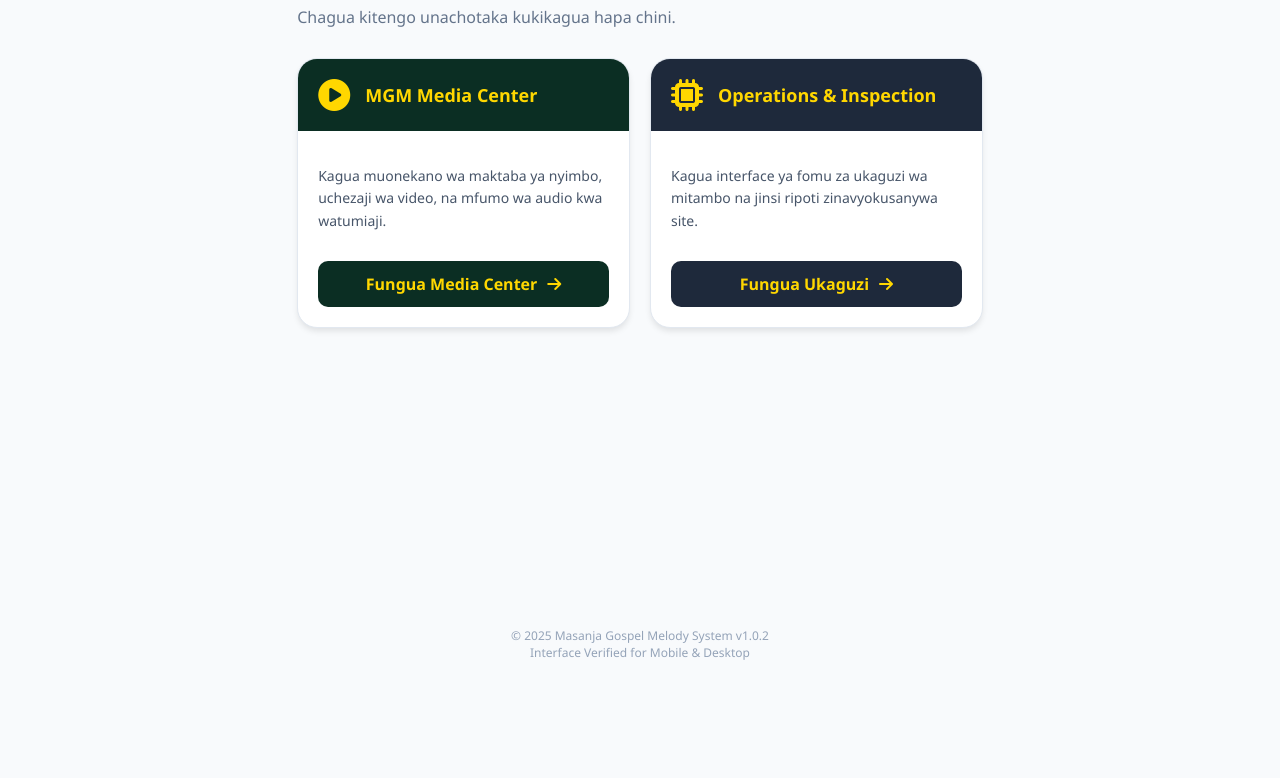
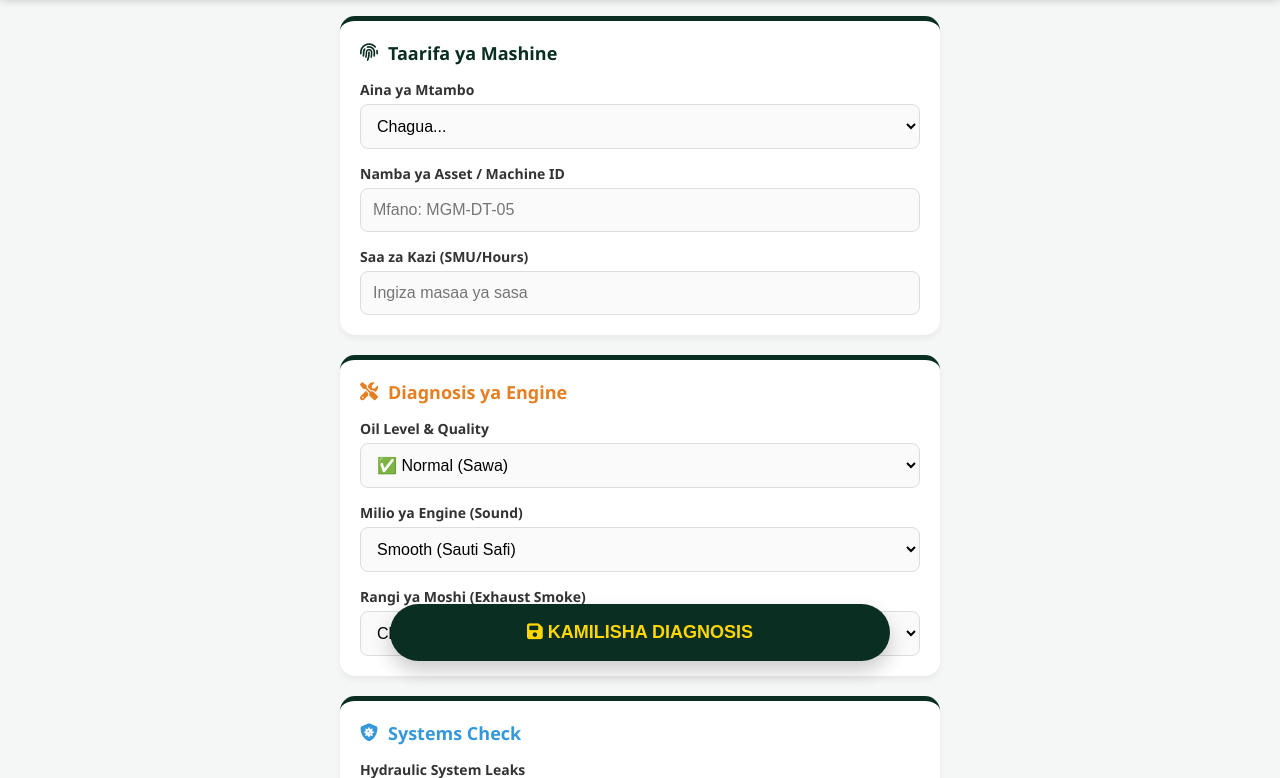
Before and after one commit to benmass1/Masanja-Systems-, a plain HTML site: page index.html in a window 1280 px wide. Shown: the part 119-897 px from the top of the page. Before the commit the page ends 800 px from the top, so only its background shows below. Drawn offline with Linux system fonts and the light colour scheme.

Commit message:
Update index.html

```diff
--- a/index.html
+++ b/index.html
@@ -3,158 +3,277 @@
 <head>
     <meta charset="UTF-8">
     <meta name="viewport" content="width=device-width, initial-scale=1.0">
-<title>MGM System Interface</title>
+    <title>MGM Machine Diagnosis | System</title>
     <link rel="stylesheet" href="https://cdnjs.cloudflare.com/ajax/libs/font-awesome/6.5.0/css/all.min.css">
 
     <style>
         :root {
-  --primary: #0b2e23; /* Kijani ya MGM */
-  --accent: #FFD700;  /* Dhahabu */
-  --bg: #f8fafc;
-  --card: #ffffff;
+            --primary: #0b2e23;
+            --accent: #FFD700;
+            --danger: #ff4d4d;
+            --success: #2ecc71;
+            --gray: #f4f7f6;
         }
 
         body {
-  font-family: 'Segoe UI', sans-serif;
+            font-family: 'Segoe UI', Tahoma, Geneva, Verdana, sans-serif;
             margin: 0;
-  background: var(--bg);
-  display: flex;
-  flex-direction: column;
-  min-height: 100vh;
+            background-color: var(--gray);
+            color: #333;
         }
 
-/* TOP NAVIGATION */
-nav {
+        /* HEADER */
+        header {
             background: var(--primary);
             color: var(--accent);
-  padding: 15px 20px;
-  display: flex;
-  justify-content: space-between;
-  align-items: center;
-  box-shadow: 0 2px 10px rgba(0,0,0,0.2);
+            padding: 20px;
+            text-align: center;
+            border-bottom: 4px solid var(--accent);
+            position: sticky;
+            top: 0;
+            z-index: 1000;
+            box-shadow: 0 2px 10px rgba(0,0,0,0.3);
         }
 
-.logo { font-weight: 800; font-size: 20px; letter-spacing: 1px; }
-
-/* MAIN DASHBOARD */
-.dashboard {
-  max-width: 1000px;
-  margin: 30px auto;
-  padding: 0 20px;
-  flex: 1;
+        .container {
+            max-width: 600px;
+            margin: 20px auto;
+            padding: 0 15px 100px;
         }
 
-.welcome-msg { margin-bottom: 30px; }
-.welcome-msg h1 { color: var(--primary); margin: 0; font-size: 24px; }
-.welcome-msg p { color: #64748b; margin: 5px 0 0; }
-
-/* GRID SYSTEM */
-.grid {
-  display: grid;
-  grid-template-columns: repeat(auto-fit, minmax(300px, 1fr));
-  gap: 20px;
+        /* CARD STYLE */
+        .diag-card {
+            background: white;
+            border-radius: 15px;
+            padding: 20px;
+            margin-bottom: 20px;
+            box-shadow: 0 4px 6px rgba(0,0,0,0.05);
+            border-top: 5px solid var(--primary);
         }
 
-/* SECTION CARDS */
-.section-card {
-  background: var(--card);
-  border-radius: 20px;
-  overflow: hidden;
-  box-shadow: 0 4px 6px -1px rgba(0,0,0,0.1);
-  transition: 0.3s;
-  border: 1px solid #e2e8f0;
+        .card-title {
+            font-size: 18px;
+            font-weight: bold;
+            color: var(--primary);
+            margin-bottom: 15px;
+            display: flex;
+            align-items: center;
+            gap: 10px;
         }
 
-.section-card:hover {
-  transform: translateY(-5px);
-  box-shadow: 0 20px 25px -5px rgba(0,0,0,0.1);
+        /* FORM ELEMENTS */
+        label {
+            display: block;
+            margin-top: 15px;
+            font-weight: 600;
+            font-size: 14px;
         }
 
-.card-header {
+        input, select, textarea {
+            width: 100%;
+            padding: 12px;
+            margin-top: 5px;
+            border: 1px solid #ddd;
+            border-radius: 8px;
+            font-size: 16px; /* Inazuia zoom-in kwenye iPhone */
+            box-sizing: border-box;
+            background: #fafafa;
+        }
+
+        input:focus {
+            border-color: var(--primary);
+            outline: none;
+            background: #fff;
+        }
+
+        /* STATUS GRID (Checkboxes/Buttons) */
+        .status-grid {
+            display: grid;
+            grid-template-columns: 1fr 1fr;
+            gap: 10px;
+            margin-top: 10px;
+        }
+
+        .status-btn {
+            padding: 10px;
+            border: 2px solid #ddd;
+            border-radius: 8px;
+            text-align: center;
+            cursor: pointer;
+            font-weight: bold;
+            transition: 0.3s;
+        }
+
+        /* COLOR CODES */
+        .ready { border-color: var(--success); color: var(--success); }
+        .not-ready { border-color: var(--danger); color: var(--danger); }
+
+        /* UPLOAD BUTTON */
+        .upload-area {
+            border: 2px dashed #3498db;
             padding: 20px;
+            text-align: center;
+            border-radius: 10px;
+            margin-top: 10px;
+            color: #3498db;
+            cursor: pointer;
+        }
+
+        /* FLOATING ACTION BUTTON (SAVE) */
+        .save-btn {
+            position: fixed;
+            bottom: 20px;
+            left: 50%;
+            transform: translateX(-50%);
+            width: 90%;
+            max-width: 500px;
             background: var(--primary);
             color: var(--accent);
-  display: flex;
-  align-items: center;
-  gap: 15px;
+            border: none;
+            padding: 18px;
+            border-radius: 50px;
+            font-size: 18px;
+            font-weight: bold;
+            box-shadow: 0 10px 20px rgba(0,0,0,0.2);
+            cursor: pointer;
+            z-index: 999;
         }
 
-.card-body { padding: 20px; }
-.card-body p { color: #475569; font-size: 14px; line-height: 1.6; }
-
-.btn {
-  display: inline-flex;
-  align-items: center;
-  gap: 10px;
-  background: var(--primary);
-  color: var(--accent);
-  padding: 12px 20px;
-  border-radius: 10px;
-  text-decoration: none;
-  font-weight: 600;
-  margin-top: 15px;
-  width: 100%;
-  justify-content: center;
-  box-sizing: border-box;
+        .save-btn:active {
+            transform: translateX(-50%) scale(0.95);
         }
 
-.btn:hover { background: #145a3a; }
-
-/* FOOTER STATUS */
-footer {
-  padding: 20px;
-  text-align: center;
-  font-size: 12px;
-  color: #94a3b8;
-}
     </style>
 </head>
 <body>
 
-<nav>
-  <div class="logo">MGM SYSTEM</div>
-  <div class="user-profile"><i class="fas fa-circle-user fa-lg"></i> Admin</div>
-</nav>
+<header>
+    <i class="fas fa-microchip fa-2x"></i>
+    <h2 style="margin: 5px 0 0;">DIAGNOSIS CENTER</h2>
+</header>
 
-<div class="dashboard">
+<div class="container">
+    <form id="diagForm">
 
-  <div class="welcome-msg">
-    <h1>Habari, Karibu MGM Dashboard</h1>
-    <p>Chagua kitengo unachotaka kukikagua hapa chini.</p>
+        <div class="diag-card">
+            <div class="card-title"><i class="fas fa-fingerprint"></i> Taarifa ya Mashine</div>
+
+            <label>Aina ya Mtambo</label>
+            <select required>
+                <option value="">Chagua...</option>
+                <option>Excavator (Tingatinga)</option>
+                <option>Dump Truck (Lori)</option>
+                <option>Generator (Jenereta)</option>
+                <option>Wheel Loader</option>
+            </select>
+
+            <label>Namba ya Asset / Machine ID</label>
+            <input type="text" placeholder="Mfano: MGM-DT-05" required>
+
+            <label>Saa za Kazi (SMU/Hours)</label>
+            <input type="number" placeholder="Ingiza masaa ya sasa" required>
         </div>
 
-  <div class="grid">
+        <div class="diag-card">
+            <div class="card-title" style="color: #e67e22;"><i class="fas fa-tools"></i> Diagnosis ya Engine</div>
 
-    <div class="section-card">
-      <div class="card-header">
-        <i class="fas fa-play-circle fa-2x"></i>
-        <h2 style="margin:0; font-size: 18px;">MGM Media Center</h2>
+            <label>Oil Level & Quality</label>
+            <select>
+                <option>✅ Normal (Sawa)</option>
+                <option>⚠️ Low (Imeungua/Chini)</option>
+                <option>❌ Contaminated (Ina Maji/Chafu)</option>
+            </select>
+
+            <label>Milio ya Engine (Sound)</label>
+            <select>
+                <option>Smooth (Sauti Safi)</option>
+                <option>Abnormal (Kuna Kelele)</option>
+                <option>Knocking (Inagonga)</option>
+            </select>
+
+            <label>Rangi ya Moshi (Exhaust Smoke)</label>
+            <select>
+                <option>Clean (Safi)</option>
+                <option>Black (Moshi Mweusi)</option>
+                <option>White/Blue (Moshi Mweupe)</option>
+            </select>
         </div>
-      <div class="card-body">
-        <p>Kagua muonekano wa maktaba ya nyimbo, uchezaji wa video, na mfumo wa audio kwa watumiaji.</p>
-        <a href="nyimbo.html" class="btn">Fungua Media Center <i class="fas fa-arrow-right"></i></a>
+
+        <div class="diag-card">
+            <div class="card-title" style="color: #3498db;"><i class="fas fa-shield-virus"></i> Systems Check</div>
+
+            <label>Hydraulic System Leaks</label>
+            <select>
+                <option>Hakuna Uvujaji</option>
+                <option>Kuna Uvujaji Mdogo</option>
+                <option>Uvujaji Mkubwa (Hatari)</option>
+            </select>
+
+            <label>Mifumo ya Umeme (Dashboard)</label>
+            <select>
+                <option>Zote Inafanya (OK)</option>
+                <option>Taa za Warning Zinawaka</option>
+                <option>Sensors Hazifanyi</option>
+            </select>
+        </div>
+
+        <div class="diag-card">
+            <div class="card-title"><i class="fas fa-camera-retro"></i> Ushahidi wa Picha</div>
+            <div class="upload-area" onclick="document.getElementById('picha').click()">
+                <i class="fas fa-cloud-upload-alt fa-2x"></i>
+                <p>Gusa hapa kupiga picha ya tatizo</p>
+                <input type="file" id="picha" accept="image/*" capture="camera" style="display:none">
+            </div>
+
+            <label>Maelezo ya Diagnosis (Findings)</label>
+            <textarea rows="4" placeholder="Andika hapa uchunguzi wako wa kina..."></textarea>
+        </div>
+
+        <div class="diag-card" style="margin-bottom: 40px;">
+            <label>Uamuzi wa Fundi (Final Verdict)</label>
+            <div class="status-grid">
+                <div class="status-btn ready" id="btnReady" onclick="setStatus('ready')">
+                    <i class="fas fa-check-circle"></i> INAWEZA KAZI
+                </div>
+                <div class="status-btn not-ready" id="btnNotReady" onclick="setStatus('not')">
+                    <i class="fas fa-times-circle"></i> ISIFANYE KAZI
                 </div>
             </div>
-
-    <div class="section-card">
-      <div class="card-header" style="background: #1e293b;">
-        <i class="fas fa-microchip fa-2x"></i>
-        <h2 style="margin:0; font-size: 18px;">Operations & Inspection</h2>
-      </div>
-      <div class="card-body">
-        <p>Kagua interface ya fomu za ukaguzi wa mitambo na jinsi ripoti zinavyokusanywa site.</p>
-        <a href="inspection.html" class="btn" style="background: #1e293b;">Fungua Ukaguzi <i class="fas fa-arrow-right"></i></a>
-      </div>
+            <input type="hidden" id="finalStatus" name="status">
         </div>
 
+        <button type="submit" class="save-btn">
+            <i class="fas fa-save"></i> KAMILISHA DIAGNOSIS
+        </button>
+
+    </form>
 </div>
 
-</div>
+<script>
+    function setStatus(val) {
+        const ready = document.getElementById('btnReady');
+        const not = document.getElementById('btnNotReady');
 
-<footer>
-  © 2025 Masanja Gospel Melody System v1.0.2<br>
-  Interface Verified for Mobile & Desktop
-</footer>
+        if(val === 'ready') {
+            ready.style.background = '#2ecc71';
+            ready.style.color = 'white';
+            not.style.background = 'transparent';
+            not.style.color = '#ff4d4d';
+            document.getElementById('finalStatus').value = 'READY';
+        } else {
+            not.style.background = '#ff4d4d';
+            not.style.color = 'white';
+            ready.style.background = 'transparent';
+            ready.style.color = '#2ecc71';
+            document.getElementById('finalStatus').value = 'NOT READY';
+        }
+    }
+
+    document.getElementById('diagForm').onsubmit = function(e) {
+        e.preventDefault();
+        alert("Hongera! Diagnosis ya mashine imekamilika na kuhifadhiwa.");
+    }
+</script>
 
 </body>
 </html>
```
Lines whose indentation alone changed are shown as unchanged.
